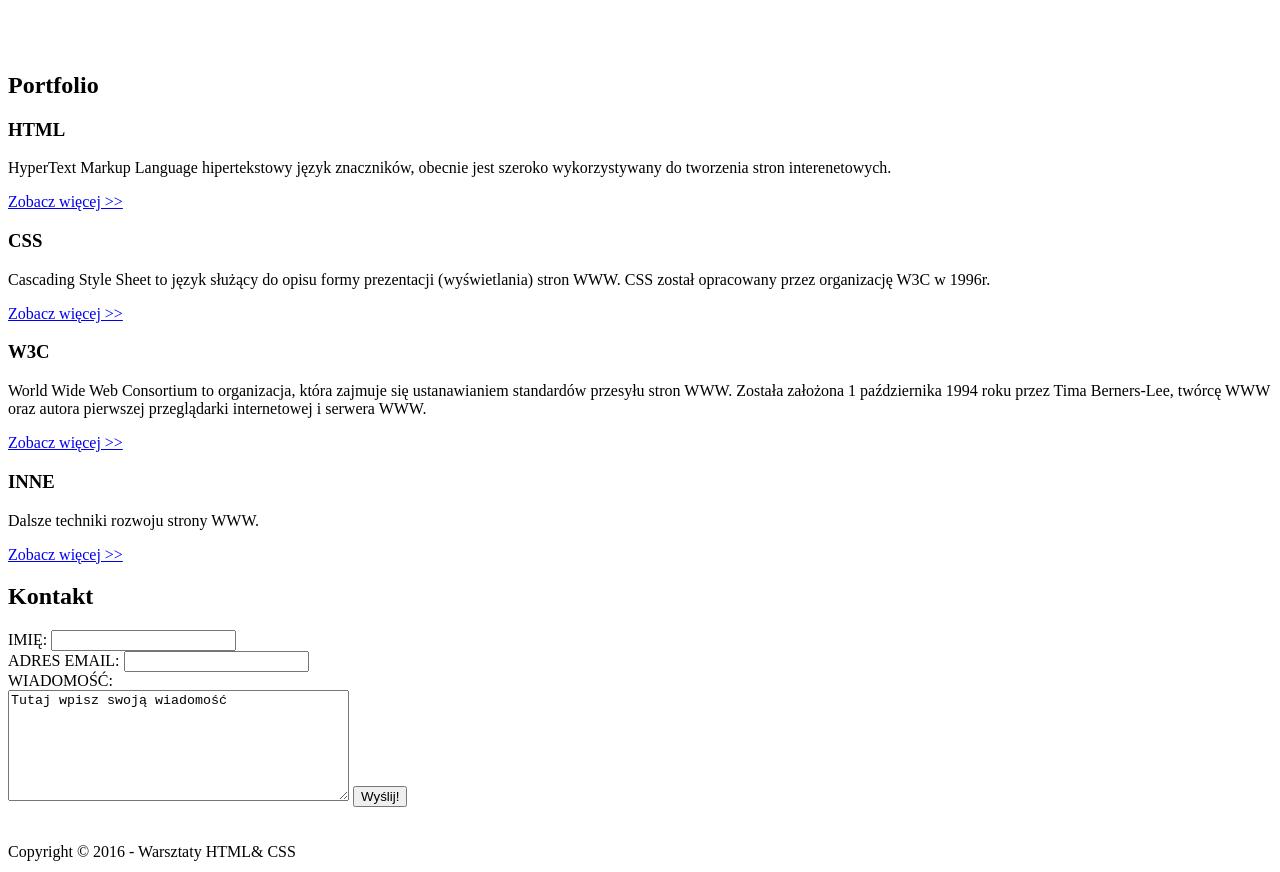
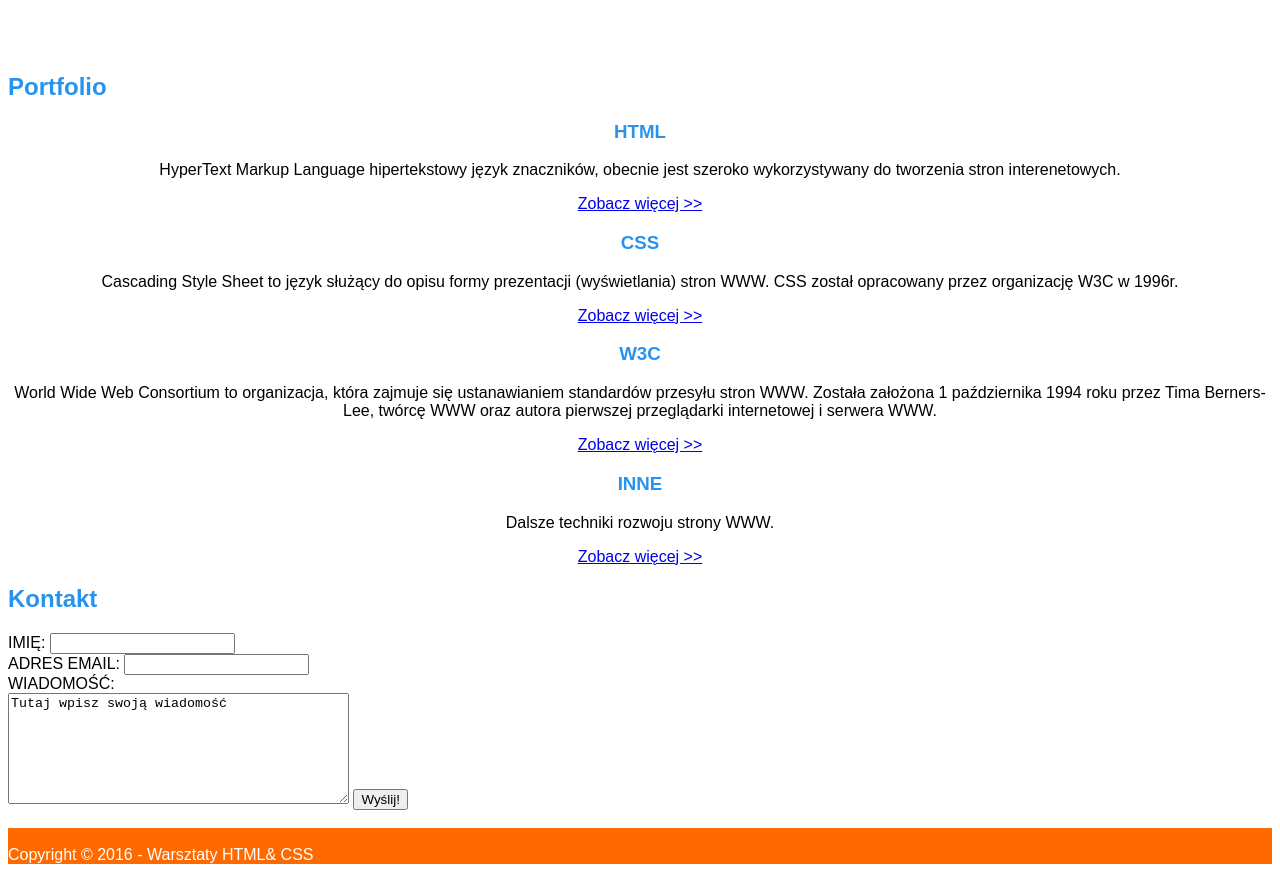
Before and after one commit to katarzynaskirlins/laughing_potato, a plain HTML site: page index.html in a window 1280 px wide. Shown: the part 670-1542 px from the top of the page. Drawn offline with Linux system fonts and the light colour scheme.

Commit message:
my first style

```diff
--- a/index.html
+++ b/index.html
@@ -2,6 +2,7 @@
 <html>
 <head>
 	<meta charset="UTF-8">
+	<link rel="stylesheet" href="style/style.css" media="all">
 	<title>Strona startowa HTML&CSS Warsztaty</title>
 </head>
 <body>
@@ -23,8 +24,8 @@
 		</nav>
 	</header>
 	<br>
-	<h2> O projekcie </h2>
-	<p>"Za jeszcze dziwniejszy uważam upór czy raczej konserwatyzm, z jakim przez długie wieki stosowano archaiczny sposób magazynowania wszelkiej wiedzy w sporządzonych z papieru książkach, jest to zdumiewający dowód bezwładności nawyków
+	<h2 class="header"> O projekcie </h2>
+	<p class="header">"Za jeszcze dziwniejszy uważam upór czy raczej konserwatyzm, z jakim przez długie wieki stosowano archaiczny sposób magazynowania wszelkiej wiedzy w sporządzonych z papieru książkach, jest to zdumiewający dowód bezwładności nawyków
 		przekazywanych z pokolenia na pokolenie. Stosując odziedziczone środki, ludzie często komplikują sobie przez to wiele problemów, które rozważone w oderwaniu od tradycji, dałyby się pokonać znacznie prościej i szybciej." <i>Stanisław Lem</i>
 	</p>
 	<figure>
@@ -32,41 +33,40 @@
 	</figure>
 	<br>
 	<br>
-
 	<article id="portfolio">
-		<h2>Portfolio</h2>
+		<h2 class="title">Portfolio</h2>
 		<section>
-			<h3>HTML</h3>
-			<p> HyperText Markup Language hipertekstowy język znaczników, obecnie jest szeroko wykorzystywany do tworzenia stron interenetowych. </p>
-			<p>
+			<h3 class="subtitle">HTML</h3>
+			<p class="subtitle"> HyperText Markup Language hipertekstowy język znaczników, obecnie jest szeroko wykorzystywany do tworzenia stron interenetowych. </p>
+			<p class="link">
 				<a href="#">Zobacz więcej >></a>
 			</p>
 		</section>
 		<section>
-			<h3>CSS</h3>
-			<p> Cascading Style Sheet to język służący do opisu formy prezentacji (wyświetlania) stron WWW. CSS został opracowany przez organizację W3C w 1996r. </p>
-			<p>
+			<h3 class="subtitle">CSS</h3>
+			<p class="subtitle"> Cascading Style Sheet to język służący do opisu formy prezentacji (wyświetlania) stron WWW. CSS został opracowany przez organizację W3C w 1996r. </p>
+			<p class="link">
 				<a href="#">Zobacz więcej >></a>
 			</p>
 		</section>
 		<section>
-			<h3>W3C</h3>
-			<p>World Wide Web Consortium to organizacja, która zajmuje się ustanawianiem standardów przesyłu stron WWW. Została założona 1 października 1994 roku przez Tima Berners-Lee, twórcę WWW oraz autora pierwszej
+			<h3 class="subtitle">W3C</h3>
+			<p class="subtitle">World Wide Web Consortium to organizacja, która zajmuje się ustanawianiem standardów przesyłu stron WWW. Została założona 1 października 1994 roku przez Tima Berners-Lee, twórcę WWW oraz autora pierwszej
 				przeglądarki internetowej i
 				serwera WWW.</p>
-			<p>
+			<p class="link">
 				<a href="#">Zobacz więcej >></a>
 			</p>
 		</section>
 		<section>
-			<h3>INNE</h3>
-			<p> Dalsze techniki rozwoju strony WWW. </p>
-			<p>
+			<h3 class="subtitle">INNE</h3>
+			<p class="subtitle"> Dalsze techniki rozwoju strony WWW. </p>
+			<p class="link">
 				<a href="#">Zobacz więcej >></a>
 			</p>
 		</section>
 	</article>
-		<h2>Kontakt</h2>
+		<h2 class="title">Kontakt</h2>
 		<form action="adres" method="post">
 			<label>IMIĘ:</label>
 			<input type="text" name="username" required="required" />
--- /dev/null
+++ b/style/style.css
@@ -0,0 +1,31 @@
+body {
+  font-family: Arial;
+  font-size: 16px;
+
+}
+
+.header {
+  color: white;
+}
+p.header{text-align: left;}
+.title {
+  color: #2793EE;
+}
+
+.subtitle {
+  color: #2793EE;
+  text-align: center;
+}
+
+p.subtitle {
+  color: black;
+}
+
+.link {
+  text-align: center;
+}
+
+footer {
+  color: white;
+  background-color: #FF6A00;
+}
```
